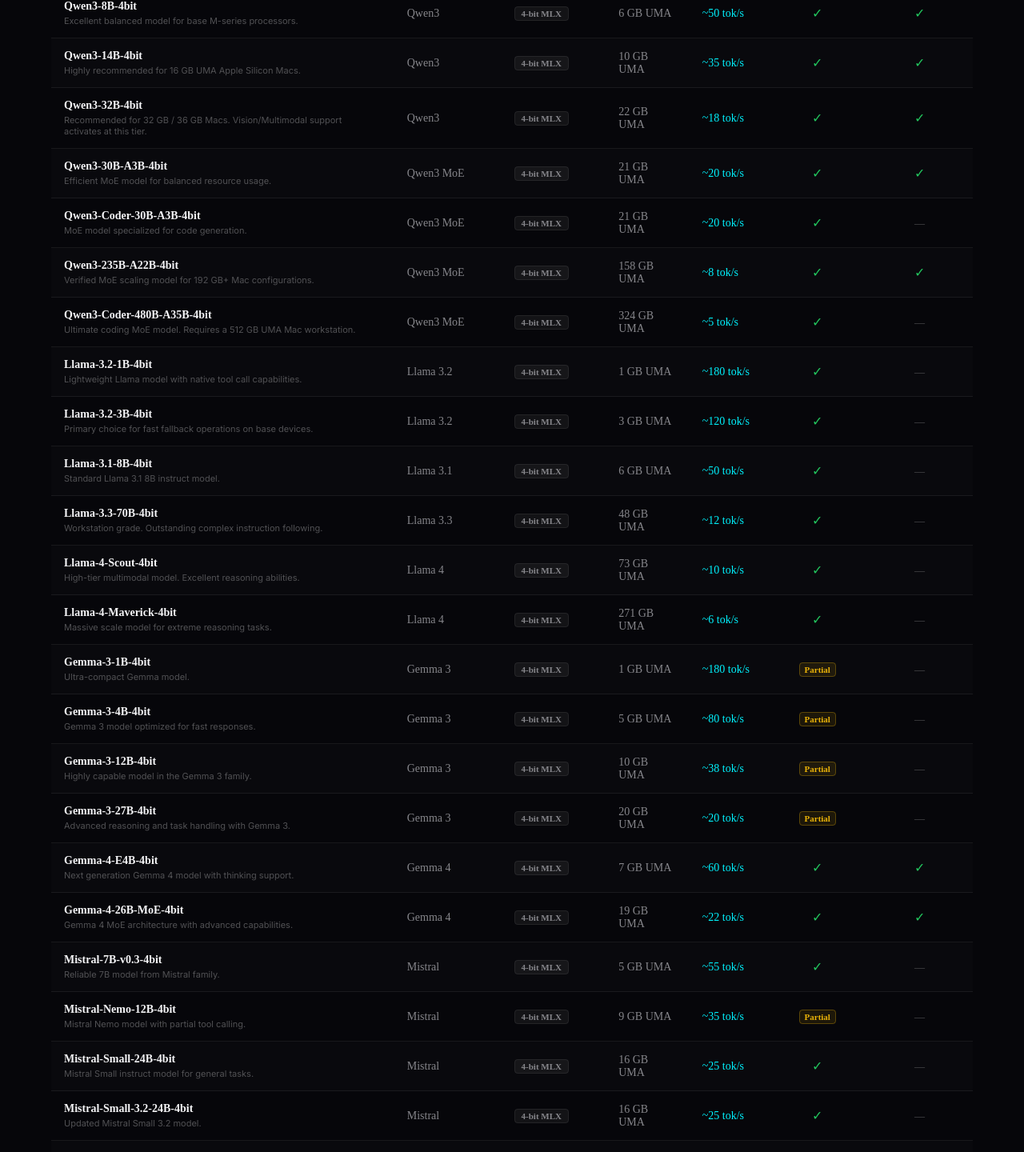
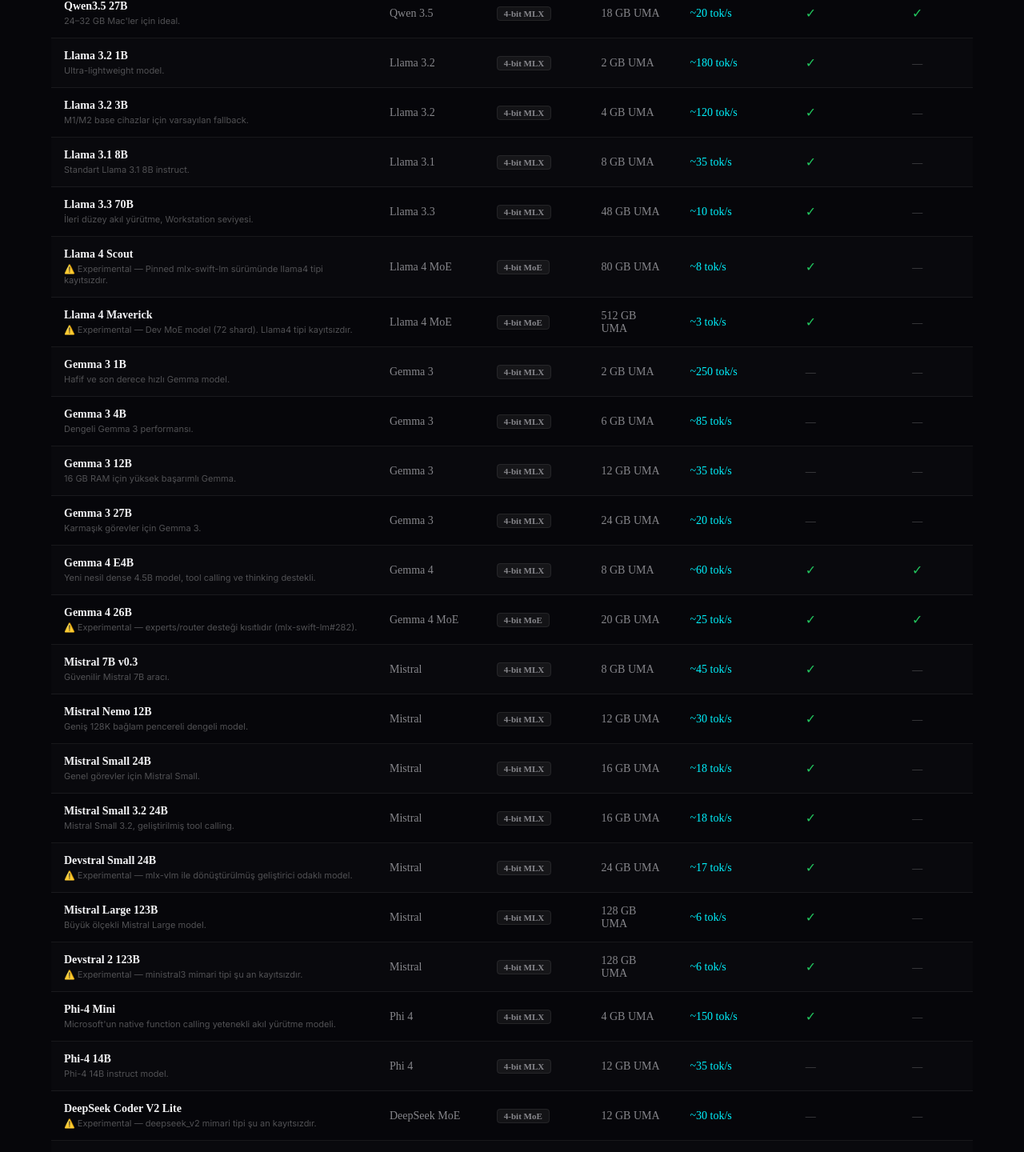
Before and after one commit to trgysvc/PheronAgentWeb, a Next.js app: page /product/agent in a window 1280 px wide. Shown: the part 2023-3463 px from the top of the page at 80% size. Built offline with nearby package versions, Linux system fonts and the light colour scheme.

Commit message:
refactor: update pricing tool count and refresh model catalog documentation

```diff
--- a/src/app/layout.tsx
+++ b/src/app/layout.tsx
@@ -24,7 +24,7 @@
 
 export const metadata: Metadata = {
   title: "Pheron Agent | Native Autonomous AI Agent for macOS",
-  description: "A fully autonomous, hardware-native AI agent running entirely on your Apple Silicon. Local MLX inference, ANE acceleration, and 40+ native tools. Privacy by design, autonomy by nature.",
+  description: "A fully autonomous, hardware-native AI agent running entirely on your Apple Silicon. Local MLX inference, ANE acceleration, and 50+ native tools. Privacy by design, autonomy by nature.",
   keywords: ["AI Agent", "macOS Agent", "Apple Silicon", "MLX Inference", "Local LLM", "Autonomous Agent", "Privacy AI", "Swift 6"],
   authors: [{ name: "Pheron Team" }],
   openGraph: {
@@ -55,7 +55,7 @@
   children: React.ReactNode;
 }>) {
   return (
-    <html lang="en" className={`${outfit.variable} ${inter.variable} ${jetbrainsMono.variable}`}>
+    <html lang="en" className={`${outfit.variable} ${inter.variable} ${jetbrainsMono.variable}`} suppressHydrationWarning>
       <body>
         {children}
         <GoogleAnalytics gaId="G-X27N6PXYTL" />
--- a/src/app/pricing/page.tsx
+++ b/src/app/pricing/page.tsx
@@ -179,7 +179,7 @@
                   </li>
                   <li style={{ display: "flex", alignItems: "flex-start", gap: "12px" }}>
                     <span style={{ color: "var(--color-cyan)", fontSize: "18px" }}>✓</span>
-                    <span>All 40+ native system tools</span>
+                    <span>All 50+ native system tools</span>
                   </li>
                 </ul>
               </div>
--- a/src/app/product/agent/page.tsx
+++ b/src/app/product/agent/page.tsx
@@ -45,305 +45,318 @@
 ];
 
 const MODELS = [
+  // Qwen 3.5 Series
   {
-    name: "Qwen3-0.6B-4bit",
-    arch: "Qwen3",
+    name: "Qwen3.5 4B",
+    arch: "Qwen 3.5",
     quant: "4-bit MLX",
-    ram: "1 GB UMA",
-    speed: "~200 tok/s",
-    toolCall: "✓",
-    thinking: "✓",
-    note: "Lightest dense model in the catalog. Highly responsive.",
-  },
-  {
-    name: "Qwen3-1.7B-4bit",
-    arch: "Qwen3",
-    quant: "4-bit MLX",
-    ram: "2 GB UMA",
-    speed: "~150 tok/s",
-    toolCall: "✓",
-    thinking: "✓",
-    note: "Compact and fast dense model.",
-  },
-  {
-    name: "Qwen3-4B-4bit",
-    arch: "Qwen3",
-    quant: "4-bit MLX",
-    ram: "4 GB UMA",
+    ram: "6 GB UMA",
     speed: "~80 tok/s",
     toolCall: "✓",
     thinking: "✓",
-    note: "Active as fallback under tight memory conditions.",
+    note: "Hibrit GatedDeltaNet + full-attention mimarisi.",
   },
   {
-    name: "Qwen3-8B-4bit",
-    arch: "Qwen3",
+    name: "Qwen3.5 9B",
+    arch: "Qwen 3.5",
     quant: "4-bit MLX",
-    ram: "6 GB UMA",
+    ram: "10 GB UMA",
     speed: "~50 tok/s",
     toolCall: "✓",
     thinking: "✓",
-    note: "Excellent balanced model for base M-series processors.",
+    note: "16 GB cihazlar için varsayılan model.",
   },
   {
-    name: "Qwen3-14B-4bit",
-    arch: "Qwen3",
-    quant: "4-bit MLX",
+    name: "Qwen3.5 9B OptiQ",
+    arch: "Qwen 3.5",
+    quant: "OptiQ 4-bit",
     ram: "10 GB UMA",
-    speed: "~35 tok/s",
+    speed: "~50 tok/s",
     toolCall: "✓",
     thinking: "✓",
-    note: "Highly recommended for 16 GB UMA Apple Silicon Macs.",
+    note: "Karma-hassasiyetli, daha yüksek kalite.",
   },
   {
-    name: "Qwen3-32B-4bit",
-    arch: "Qwen3",
+    name: "Qwen3.5 27B",
+    arch: "Qwen 3.5",
     quant: "4-bit MLX",
-    ram: "22 GB UMA",
-    speed: "~18 tok/s",
-    toolCall: "✓",
-    thinking: "✓",
-    note: "Recommended for 32 GB / 36 GB Macs. Vision/Multimodal support activates at this tier.",
-  },
-  {
-    name: "Qwen3-30B-A3B-4bit",
-    arch: "Qwen3 MoE",
-    quant: "4-bit MLX",
-    ram: "21 GB UMA",
+    ram: "18 GB UMA",
     speed: "~20 tok/s",
     toolCall: "✓",
     thinking: "✓",
-    note: "Efficient MoE model for balanced resource usage.",
+    note: "24–32 GB Mac'ler için ideal.",
   },
+
+  // Llama Series
   {
-    name: "Qwen3-Coder-30B-A3B-4bit",
-    arch: "Qwen3 MoE",
-    quant: "4-bit MLX",
-    ram: "21 GB UMA",
-    speed: "~20 tok/s",
-    toolCall: "✓",
-    thinking: "—",
-    note: "MoE model specialized for code generation.",
-  },
-  {
-    name: "Qwen3-235B-A22B-4bit",
-    arch: "Qwen3 MoE",
-    quant: "4-bit MLX",
-    ram: "158 GB UMA",
-    speed: "~8 tok/s",
-    toolCall: "✓",
-    thinking: "✓",
-    note: "Verified MoE scaling model for 192 GB+ Mac configurations.",
-  },
-  {
-    name: "Qwen3-Coder-480B-A35B-4bit",
-    arch: "Qwen3 MoE",
-    quant: "4-bit MLX",
-    ram: "324 GB UMA",
-    speed: "~5 tok/s",
-    toolCall: "✓",
-    thinking: "—",
-    note: "Ultimate coding MoE model. Requires a 512 GB UMA Mac workstation.",
-  },
-  {
-    name: "Llama-3.2-1B-4bit",
+    name: "Llama 3.2 1B",
     arch: "Llama 3.2",
     quant: "4-bit MLX",
-    ram: "1 GB UMA",
+    ram: "2 GB UMA",
     speed: "~180 tok/s",
     toolCall: "✓",
     thinking: "—",
-    note: "Lightweight Llama model with native tool call capabilities.",
+    note: "Ultra-lightweight model.",
   },
   {
-    name: "Llama-3.2-3B-4bit",
+    name: "Llama 3.2 3B",
     arch: "Llama 3.2",
     quant: "4-bit MLX",
-    ram: "3 GB UMA",
+    ram: "4 GB UMA",
     speed: "~120 tok/s",
     toolCall: "✓",
     thinking: "—",
-    note: "Primary choice for fast fallback operations on base devices.",
+    note: "M1/M2 base cihazlar için varsayılan fallback.",
   },
   {
-    name: "Llama-3.1-8B-4bit",
+    name: "Llama 3.1 8B",
     arch: "Llama 3.1",
     quant: "4-bit MLX",
-    ram: "6 GB UMA",
-    speed: "~50 tok/s",
+    ram: "8 GB UMA",
+    speed: "~35 tok/s",
     toolCall: "✓",
     thinking: "—",
-    note: "Standard Llama 3.1 8B instruct model.",
+    note: "Standart Llama 3.1 8B instruct.",
   },
   {
-    name: "Llama-3.3-70B-4bit",
+    name: "Llama 3.3 70B",
     arch: "Llama 3.3",
     quant: "4-bit MLX",
     ram: "48 GB UMA",
-    speed: "~12 tok/s",
-    toolCall: "✓",
-    thinking: "—",
-    note: "Workstation grade. Outstanding complex instruction following.",
-  },
-  {
-    name: "Llama-4-Scout-4bit",
-    arch: "Llama 4",
-    quant: "4-bit MLX",
-    ram: "73 GB UMA",
     speed: "~10 tok/s",
     toolCall: "✓",
     thinking: "—",
-    note: "High-tier multimodal model. Excellent reasoning abilities.",
+    note: "İleri düzey akıl yürütme, Workstation seviyesi.",
   },
   {
-    name: "Llama-4-Maverick-4bit",
-    arch: "Llama 4",
+    name: "Llama 4 Scout",
+    arch: "Llama 4 MoE",
+    quant: "4-bit MoE",
+    ram: "80 GB UMA",
+    speed: "~8 tok/s",
+    toolCall: "✓",
+    thinking: "—",
+    note: "⚠️ Experimental — Pinned mlx-swift-lm sürümünde llama4 tipi kayıtsızdır.",
+  },
+  {
+    name: "Llama 4 Maverick",
+    arch: "Llama 4 MoE",
+    quant: "4-bit MoE",
+    ram: "512 GB UMA",
+    speed: "~3 tok/s",
+    toolCall: "✓",
+    thinking: "—",
+    note: "⚠️ Experimental — Dev MoE model (72 shard). Llama4 tipi kayıtsızdır.",
+  },
+
+  // Gemma Series
+  {
+    name: "Gemma 3 1B",
+    arch: "Gemma 3",
     quant: "4-bit MLX",
-    ram: "271 GB UMA",
+    ram: "2 GB UMA",
+    speed: "~250 tok/s",
+    toolCall: "—",
+    thinking: "—",
+    note: "Hafif ve son derece hızlı Gemma model.",
+  },
+  {
+    name: "Gemma 3 4B",
+    arch: "Gemma 3",
+    quant: "4-bit MLX",
+    ram: "6 GB UMA",
+    speed: "~85 tok/s",
+    toolCall: "—",
+    thinking: "—",
+    note: "Dengeli Gemma 3 performansı.",
+  },
+  {
+    name: "Gemma 3 12B",
+    arch: "Gemma 3",
+    quant: "4-bit MLX",
+    ram: "12 GB UMA",
+    speed: "~35 tok/s",
+    toolCall: "—",
+    thinking: "—",
+    note: "16 GB RAM için yüksek başarımlı Gemma.",
+  },
+  {
+    name: "Gemma 3 27B",
+    arch: "Gemma 3",
+    quant: "4-bit MLX",
+    ram: "24 GB UMA",
+    speed: "~20 tok/s",
+    toolCall: "—",
+    thinking: "—",
+    note: "Karmaşık görevler için Gemma 3.",
+  },
+  {
+    name: "Gemma 4 E4B",
+    arch: "Gemma 4",
+    quant: "4-bit MLX",
+    ram: "8 GB UMA",
+    speed: "~60 tok/s",
+    toolCall: "✓",
+    thinking: "✓",
+    note: "Yeni nesil dense 4.5B model, tool calling ve thinking destekli.",
+  },
+  {
+    name: "Gemma 4 26B",
+    arch: "Gemma 4 MoE",
+    quant: "4-bit MoE",
+    ram: "20 GB UMA",
+    speed: "~25 tok/s",
+    toolCall: "✓",
+    thinking: "✓",
+    note: "⚠️ Experimental — experts/router desteği kısıtlıdır (mlx-swift-lm#282).",
+  },
+
+  // Mistral Series
+  {
+    name: "Mistral 7B v0.3",
+    arch: "Mistral",
+    quant: "4-bit MLX",
+    ram: "8 GB UMA",
+    speed: "~45 tok/s",
+    toolCall: "✓",
+    thinking: "—",
+    note: "Güvenilir Mistral 7B aracı.",
+  },
+  {
+    name: "Mistral Nemo 12B",
+    arch: "Mistral",
+    quant: "4-bit MLX",
+    ram: "12 GB UMA",
+    speed: "~30 tok/s",
+    toolCall: "✓",
+    thinking: "—",
+    note: "Geniş 128K bağlam pencereli dengeli model.",
+  },
+  {
+    name: "Mistral Small 24B",
+    arch: "Mistral",
+    quant: "4-bit MLX",
+    ram: "16 GB UMA",
+    speed: "~18 tok/s",
+    toolCall: "✓",
+    thinking: "—",
+    note: "Genel görevler için Mistral Small.",
+  },
+  {
+    name: "Mistral Small 3.2 24B",
+    arch: "Mistral",
+    quant: "4-bit MLX",
+    ram: "16 GB UMA",
+    speed: "~18 tok/s",
+    toolCall: "✓",
+    thinking: "—",
+    note: "Mistral Small 3.2, geliştirilmiş tool calling.",
+  },
+  {
+    name: "Devstral Small 24B",
+    arch: "Mistral",
+    quant: "4-bit MLX",
+    ram: "24 GB UMA",
+    speed: "~17 tok/s",
+    toolCall: "✓",
+    thinking: "—",
+    note: "⚠️ Experimental — mlx-vlm ile dönüştürülmüş geliştirici odaklı model.",
+  },
+  {
+    name: "Mistral Large 123B",
+    arch: "Mistral",
+    quant: "4-bit MLX",
+    ram: "128 GB UMA",
     speed: "~6 tok/s",
     toolCall: "✓",
     thinking: "—",
-    note: "Massive scale model for extreme reasoning tasks.",
+    note: "Büyük ölçekli Mistral Large model.",
   },
   {
-    name: "Gemma-3-1B-4bit",
-    arch: "Gemma 3",
+    name: "Devstral 2 123B",
+    arch: "Mistral",
     quant: "4-bit MLX",
-    ram: "1 GB UMA",
-    speed: "~180 tok/s",
-    toolCall: "Partial",
+    ram: "128 GB UMA",
+    speed: "~6 tok/s",
+    toolCall: "✓",
     thinking: "—",
-    note: "Ultra-compact Gemma model.",
+    note: "⚠️ Experimental — ministral3 mimari tipi şu an kayıtsızdır.",
+  },
+
+  // Phi-4 Series
+  {
+    name: "Phi-4 Mini",
+    arch: "Phi 4",
+    quant: "4-bit MLX",
+    ram: "4 GB UMA",
+    speed: "~150 tok/s",
+    toolCall: "✓",
+    thinking: "—",
+    note: "Microsoft'un native function calling yetenekli akıl yürütme modeli.",
   },
   {
-    name: "Gemma-3-4B-4bit",
-    arch: "Gemma 3",
+    name: "Phi-4 14B",
+    arch: "Phi 4",
     quant: "4-bit MLX",
-    ram: "5 GB UMA",
-    speed: "~80 tok/s",
-    toolCall: "Partial",
+    ram: "12 GB UMA",
+    speed: "~35 tok/s",
+    toolCall: "—",
     thinking: "—",
-    note: "Gemma 3 model optimized for fast responses.",
+    note: "Phi-4 14B instruct model.",
+  },
+
+  // DeepSeek Series
+  {
+    name: "DeepSeek Coder V2 Lite",
+    arch: "DeepSeek MoE",
+    quant: "4-bit MoE",
+    ram: "12 GB UMA",
+    speed: "~30 tok/s",
+    toolCall: "—",
+    thinking: "—",
+    note: "⚠️ Experimental — deepseek_v2 mimari tipi şu an kayıtsızdır.",
   },
   {
-    name: "Gemma-3-12B-4bit",
-    arch: "Gemma 3",
+    name: "DeepSeek V4 Flash",
+    arch: "DeepSeek MoE",
+    quant: "4-bit MoE",
+    ram: "192 GB UMA",
+    speed: "~4 tok/s",
+    toolCall: "✓",
+    thinking: "✓",
+    note: "⚠️ Experimental — deepseek_v4 mimari tipi şu an kayıtsızdır.",
+  },
+
+  // Vision-Language Models (VLM)
+  {
+    name: "Qwen2.5-VL 3B",
+    arch: "Qwen 2.5 VL",
     quant: "4-bit MLX",
-    ram: "10 GB UMA",
-    speed: "~38 tok/s",
-    toolCall: "Partial",
+    ram: "24 GB UMA",
+    speed: "~20 tok/s",
+    toolCall: "—",
     thinking: "—",
-    note: "Highly capable model in the Gemma 3 family.",
+    note: "24GB+ bellek gerektiren Vision-Language modeli.",
   },
   {
-    name: "Gemma-3-27B-4bit",
-    arch: "Gemma 3",
+    name: "Qwen3-VL 4B",
+    arch: "Qwen 3 VL",
     quant: "4-bit MLX",
-    ram: "20 GB UMA",
-    speed: "~20 tok/s",
-    toolCall: "Partial",
+    ram: "32 GB UMA",
+    speed: "~18 tok/s",
+    toolCall: "—",
     thinking: "—",
-    note: "Advanced reasoning and task handling with Gemma 3.",
+    note: "32GB+ bellek gerektiren Vision-Language modeli.",
   },
   {
-    name: "Gemma-4-E4B-4bit",
-    arch: "Gemma 4",
+    name: "Qwen2.5-VL 7B",
+    arch: "Qwen 2.5 VL",
     quant: "4-bit MLX",
-    ram: "7 GB UMA",
-    speed: "~60 tok/s",
-    toolCall: "✓",
-    thinking: "✓",
-    note: "Next generation Gemma 4 model with thinking support.",
-  },
-  {
-    name: "Gemma-4-26B-MoE-4bit",
-    arch: "Gemma 4",
-    quant: "4-bit MLX",
-    ram: "19 GB UMA",
-    speed: "~22 tok/s",
-    toolCall: "✓",
-    thinking: "✓",
-    note: "Gemma 4 MoE architecture with advanced capabilities.",
-  },
-  {
-    name: "Mistral-7B-v0.3-4bit",
-    arch: "Mistral",
-    quant: "4-bit MLX",
-    ram: "5 GB UMA",
-    speed: "~55 tok/s",
-    toolCall: "✓",
+    ram: "48 GB UMA",
+    speed: "~10 tok/s",
+    toolCall: "—",
     thinking: "—",
-    note: "Reliable 7B model from Mistral family.",
-  },
-  {
-    name: "Mistral-Nemo-12B-4bit",
-    arch: "Mistral",
-    quant: "4-bit MLX",
-    ram: "9 GB UMA",
-    speed: "~35 tok/s",
-    toolCall: "Partial",
-    thinking: "—",
-    note: "Mistral Nemo model with partial tool calling.",
-  },
-  {
-    name: "Mistral-Small-24B-4bit",
-    arch: "Mistral",
-    quant: "4-bit MLX",
-    ram: "16 GB UMA",
-    speed: "~25 tok/s",
-    toolCall: "✓",
-    thinking: "—",
-    note: "Mistral Small instruct model for general tasks.",
-  },
-  {
-    name: "Mistral-Small-3.2-24B-4bit",
-    arch: "Mistral",
-    quant: "4-bit MLX",
-    ram: "16 GB UMA",
-    speed: "~25 tok/s",
-    toolCall: "✓",
-    thinking: "—",
-    note: "Updated Mistral Small 3.2 model.",
-  },
-  {
-    name: "Mistral-Large-123B-4bit",
-    arch: "Mistral",
-    quant: "4-bit MLX",
-    ram: "83 GB UMA",
-    speed: "~9 tok/s",
-    toolCall: "✓",
-    thinking: "—",
-    note: "Workstation grade large Mistral model.",
-  },
-  {
-    name: "Phi-4-mini-4bit",
-    arch: "Phi 4",
-    quant: "4-bit MLX",
-    ram: "3 GB UMA",
-    speed: "~100 tok/s",
-    toolCall: "✓",
-    thinking: "—",
-    note: "Compact and powerful reasoning model by Microsoft.",
-  },
-  {
-    name: "Phi-4-14B-4bit",
-    arch: "Phi 4",
-    quant: "4-bit MLX",
-    ram: "10 GB UMA",
-    speed: "~35 tok/s",
-    toolCall: "Partial",
-    thinking: "—",
-    note: "High performance Phi-4 model with partial tool calling.",
-  },
-  {
-    name: "DeepSeek-Coder-V2-Lite-4bit",
-    arch: "DeepSeek",
-    quant: "4-bit MLX",
-    ram: "11 GB UMA",
-    speed: "~30 tok/s",
-    toolCall: "Partial",
-    thinking: "—",
-    note: "DeepSeek coding model optimized for Apple Silicon.",
+    note: "48GB+ bellek gerektiren Vision-Language modeli.",
   },
 ];
 
@@ -352,28 +365,28 @@
     chip: "Starter (Base) · 16 GB",
     models: "3B – 9B models",
     speed: "~30–120 tok/s",
-    features: ["Titan Engine", "ANE Intent Classifier", "40+ Tools", "Quantized KV Cache"],
+    features: ["Titan Engine", "ANE Intent Classifier", "50+ Tools", "Quantized KV Cache"],
     highlight: false,
   },
   {
     chip: "Mid (Pro) · 16–24 GB",
     models: "9B – 27B models",
     speed: "~20–200 tok/s",
-    features: ["Titan Engine", "ANE Intent Classifier", "40+ Tools", "Speculative Decoding", "Semantic Vision (24GB)"],
+    features: ["Titan Engine", "ANE Intent Classifier", "50+ Tools", "Speculative Decoding", "Semantic Vision (24GB)"],
     highlight: true,
   },
   {
     chip: "High (Max) · 32–64 GB",
     models: "27B – 32B models",
     speed: "~15–50 tok/s",
-    features: ["Titan Engine", "ANE Intent Classifier", "40+ Tools", "Speculative Decoding", "65K Context (8-bit KV)"],
+    features: ["Titan Engine", "ANE Intent Classifier", "50+ Tools", "Speculative Decoding", "65K Context (8-bit KV)"],
     highlight: false,
   },
   {
     chip: "Ultra (Ultra) · 64 GB+",
     models: "70B – 72B models",
     speed: "~10–25 tok/s",
-    features: ["Titan Engine", "ANE Intent Classifier", "40+ Tools", "Speculative Decoding", "131K Context (FP16 KV)"],
+    features: ["Titan Engine", "ANE Intent Classifier", "50+ Tools", "Speculative Decoding", "131K Context (FP16 KV)"],
     highlight: false,
   },
 ];
```
Also changed, not shown: src/app/ecosystem/page.tsx (+66 -43 lines).
